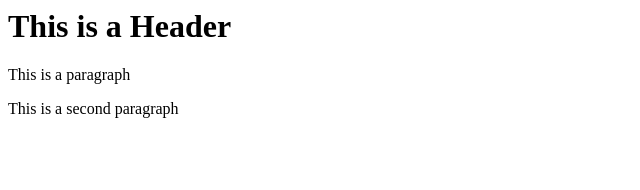
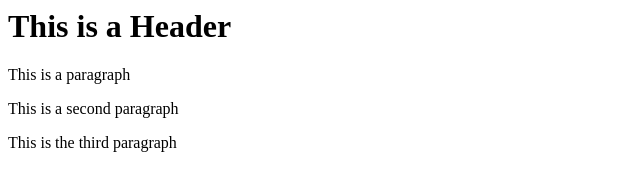
Before and after one commit to is4832/git, a website: page index.html in a window 1280 px wide. Shown: the whole page, without its empty margins (0-640 px from the left). Drawn offline with Linux system fonts and the light colour scheme.

Commit message:
fourth commit

```diff
--- a/index.html
+++ b/index.html
@@ -6,5 +6,6 @@
         <h1>This is a Header</h1>
         <p>This is a paragraph</p>
         <p>This is a second paragraph</p>
+        <p>This is the third paragraph</p>
     </body>
 </html>
```
Also changed, not shown: package.json (added, +24 -0 lines), 2 other files.
